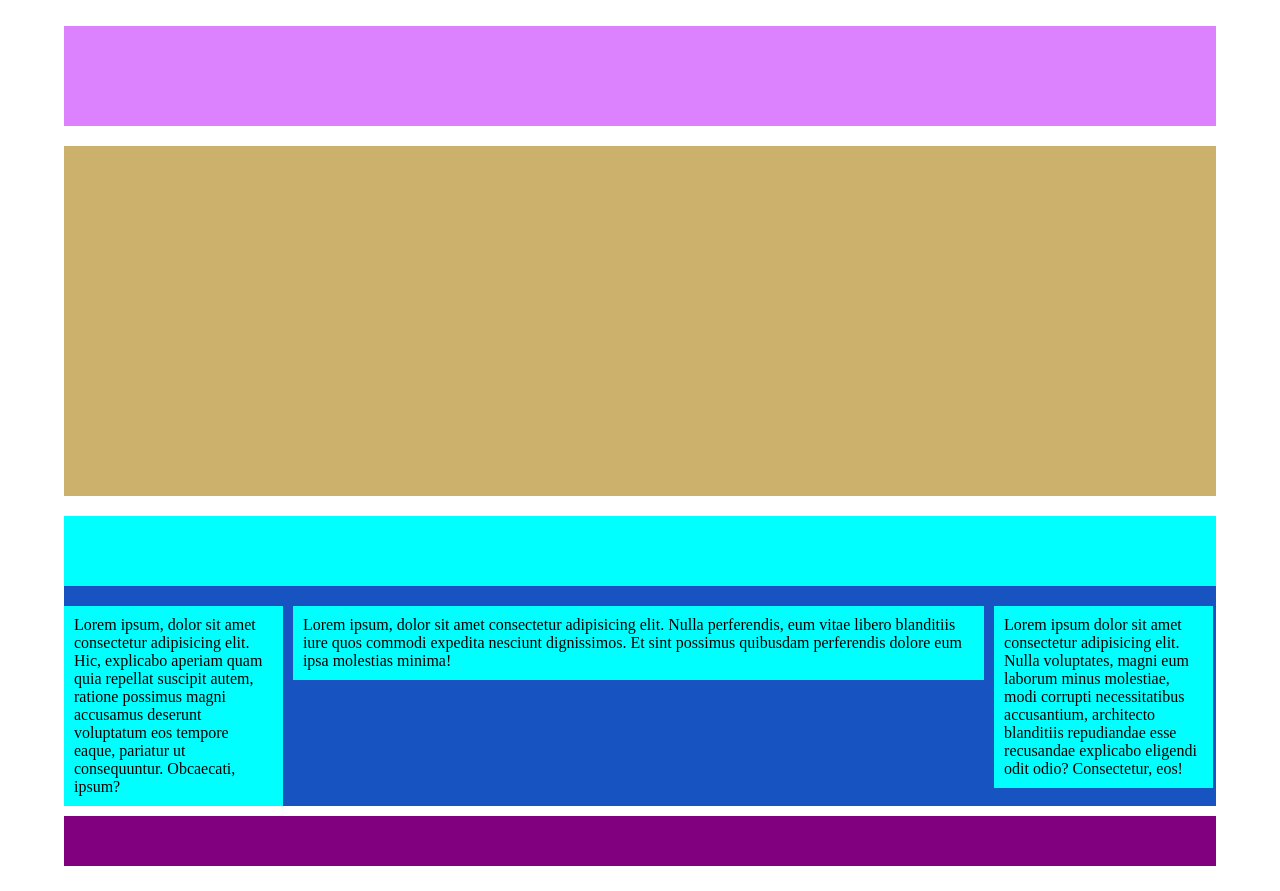
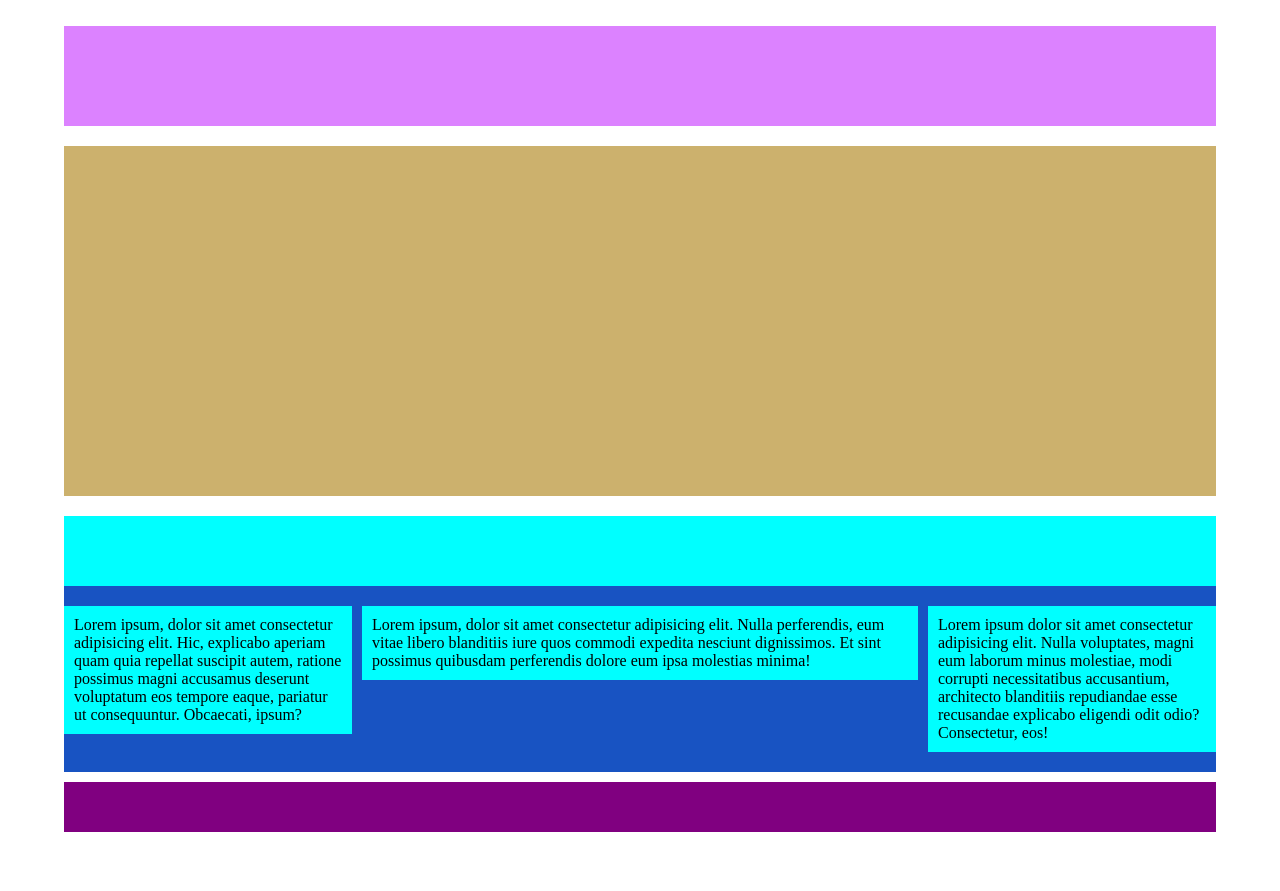
Before and after one commit to ManuelInfante/htmlcss-struttura-wp, a plain HTML site: page index.html in a window 1280 px wide. After the commit the page ends 857 px from the top, so only its background shows below. Drawn offline with Linux system fonts and the light colour scheme.

Commit message:
Modifiche - Fine progetto

```diff
--- a/css/style.css
+++ b/css/style.css
@@ -33,6 +33,13 @@ main{
     clear: both;
 }
 
+.column_container{
+    content: "";
+    display: table;
+    clear: both;
+    padding-bottom: 20px;
+}
+
 .box_header{
     width: 100%;
     height: 70px;
@@ -44,19 +51,18 @@ main{
 }
 
 .columns_box div{
-    display: inline-block;
     background-color: cyan;
     padding: 10px;
     float: left;
 }
 
 .columns_box > div:not(.middle_column){
-    width: 19%;
+    width: calc(100% / 4);
 }
 
 .middle_column{
+    width: calc((100% / 4)*2 - 20px);
     margin: 0 10px;
-    width: 60%;
 }
 /* / slider e colonne */
 
```
